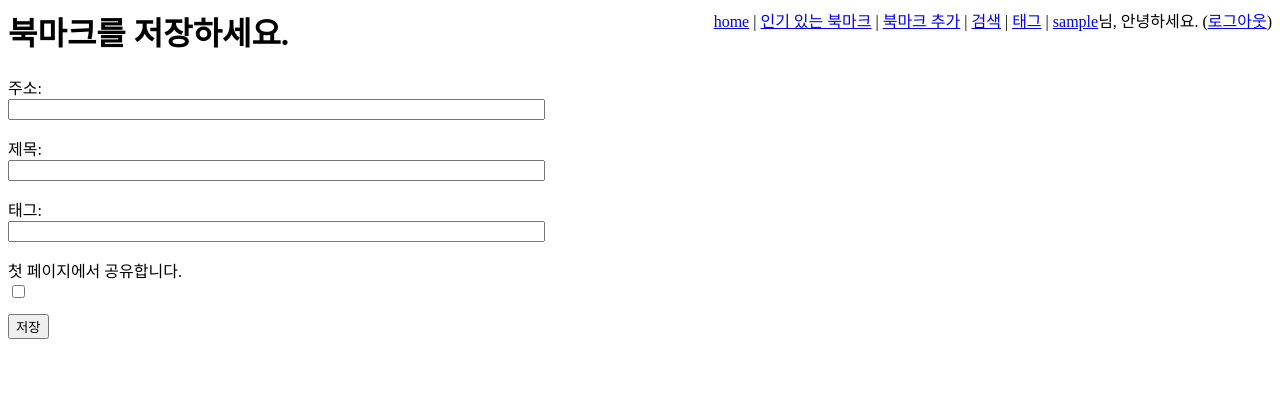
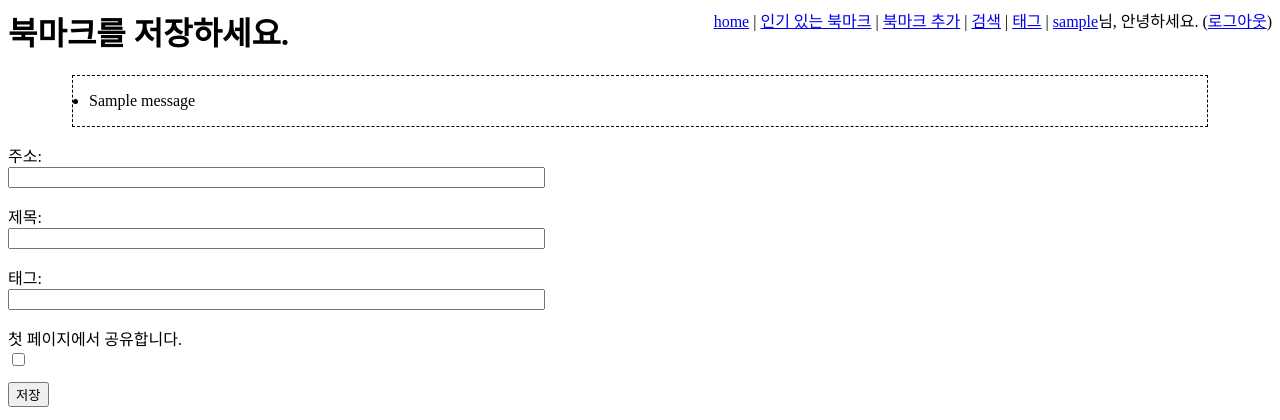
Before and after one commit to yoophi/django_bookmarks, a Django app: page /save/ in a window 1280 px wide. Shown: the top 420 px of the page. Run offline with Django 3.2, Linux system fonts and the light colour scheme; a user stored in the database is signed in; tables that the repository leaves empty hold one stand-in row (values such as "Sample post"); one stand-in notice (Sample message) is shown; some libraries are stand-ins or nearby versions.

Commit message:
flash message

```diff
--- a/bookmarks/views.py
+++ b/bookmarks/views.py
@@ -3,6 +3,7 @@ from datetime import timedelta, datetime
 from django.contrib.auth import logout
 from django.contrib.auth.decorators import login_required
 from django.contrib.auth.models import User
+from django.contrib import messages
 from django.core.exceptions import ObjectDoesNotExist
 from django.core.paginator import Paginator, PageNotAnInteger, EmptyPage
 from django.db.models import Q
@@ -332,7 +333,15 @@ def friend_add(request):
             from_friend=request.user,
             to_friend=friend
         )
-        friendship.save()
+        try:
+            friendship.save()
+            messages.add_message(request, messages.INFO,
+                                 u'%s를 친구로 추가했습니다.' % friend.username
+                                 )
+        except:
+            messages.add_message(request, messages.INFO,
+                                 u'%s는 이미 친구입니다.' % friend.username
+                                 )
         return HttpResponseRedirect(
             '/friends/%s/' % request.user.username
         )
@@ -352,7 +361,15 @@ def friend_invite(request):
                 sender=request.user,
             )
             invitation.save()
-            invitation.send()
+            try:
+                invitation.send()
+                messages.add_message(request, messages.INFO,
+                                     u'%s에게 초대 메세지를 보냈습니다.' % invitation.email
+                                     )
+            except:
+                request.user.message_set.create(
+                    message=u'초대하는 과정에서 오류가 있었습니다.'
+                )
             return HttpResponseRedirect('/friend/invite/')
     else:
         form = FriendInviteForm()
--- a/django_bookmarks/static/style.css
+++ b/django_bookmarks/static/style.css
@@ -36,3 +36,9 @@ ul.bookmarks .edit {
     padding: 5px;
     border: 1px solid #000;
 }
+
+ul.messages {
+    border: 1px dashed #000;
+    margin: 1em 4em;
+    padding: 1em;
+}
--- a/django_bookmarks/templates/base.html
+++ b/django_bookmarks/templates/base.html
@@ -23,6 +23,15 @@
     {% endif %}
 </div>
 <h1>{% block head %}{% endblock %}</h1>
+
+{% if messages %}
+<ul class="messages">
+    {% for message in messages %}
+    <li{% if message.tags %} class="{{ message.tags }}"{% endif %}>{{ message }}</li>
+    {% endfor %}
+</ul>
+{% endif %}
+
 {% block content %}{% endblock %}
 </body>
 </html>
```
